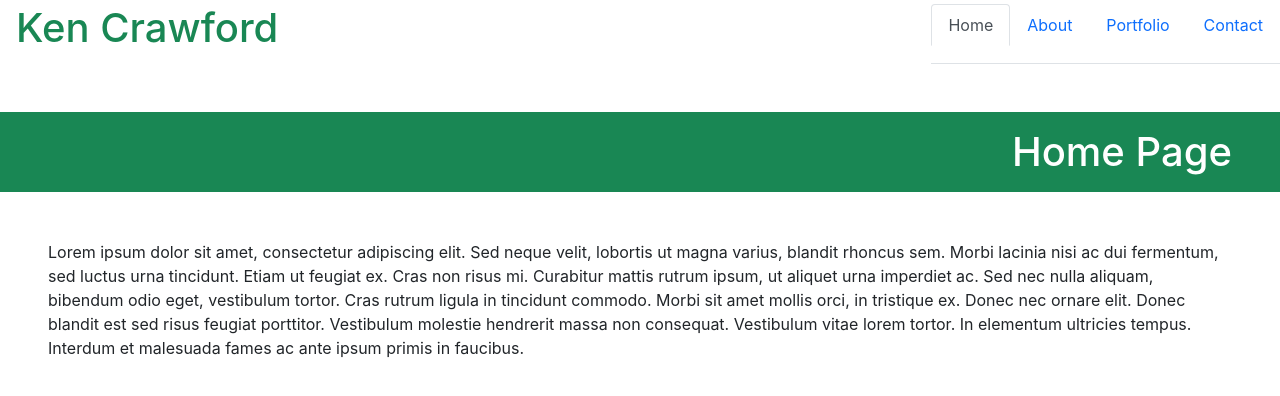
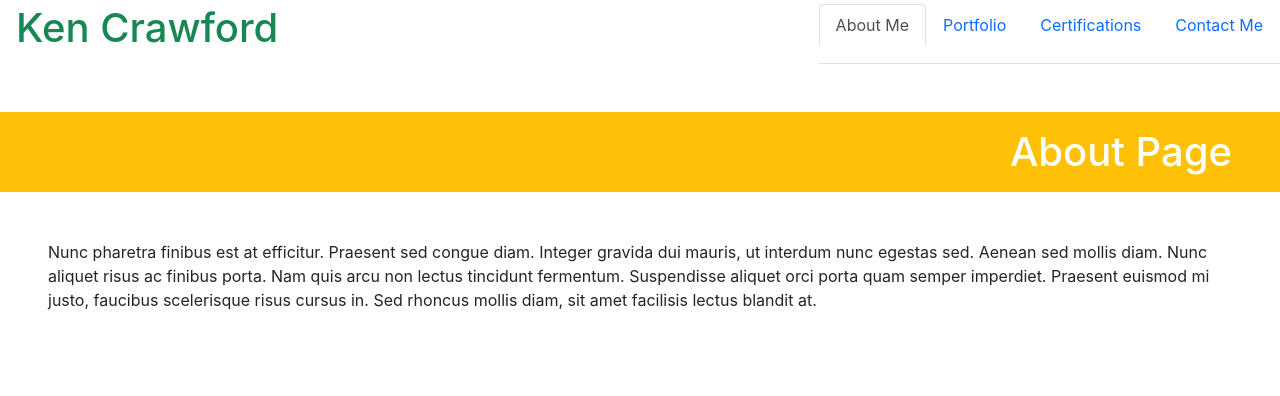
Before and after one commit to kencford/React-Portfolio, a React (Create React App) app: page / in a window 1280 px wide. Shown: the top 396 px of the page. Built offline with nearby package versions, Linux system fonts and the light colour scheme.

Commit message:
setup framework for About, portfolio, certifications and contact pages

```diff
--- a/src/components/NavTabs.js
+++ b/src/components/NavTabs.js
@@ -10,23 +10,12 @@ function NavTabs({ currentPage, handlePageChange }) {
     <ul className="nav nav-tabs py-1 ">
       <li className="nav-item">
         <a
-          href="#home"
-          onClick={() => handlePageChange('Home')}
-          // This is a conditional (ternary) operator that checks to see if the current page is "Home"
-          // If it is, we set the current page to 'nav-link-active', otherwise we set it to 'nav-link'
-          className={currentPage === 'Home' ? 'nav-link active' : 'nav-link'}
-        >
-          Home
-        </a>
-      </li>
-      <li className="nav-item">
-        <a
           href="#about"
           onClick={() => handlePageChange('About')}
           // Check to see if the currentPage is `About`, and if so we use the active link class from bootstrap. Otherwise, we set it to a normal nav-link
           className={currentPage === 'About' ? 'nav-link active' : 'nav-link'}
         >
-          About
+          About Me
         </a>
       </li>
       <li className="nav-item">
@@ -41,12 +30,24 @@ function NavTabs({ currentPage, handlePageChange }) {
       </li>
       <li className="nav-item">
         <a
+          href="#certifications"
+          onClick={() => handlePageChange('Certifications')}
+          // This is a conditional (ternary) operator that checks to see if the current page is "Certifications"
+          // If it is, we set the current page to 'nav-link-active', otherwise we set it to 'nav-link'
+          className={currentPage === 'Certifications' ? 'nav-link active' : 'nav-link'}
+        >
+          Certifications
+        </a>
+      </li>
+      <li className="nav-item">
+        <a
           href="#contact"
           onClick={() => handlePageChange('Contact')}
           // Check to see if the currentPage is `Contact`, and if so we use the active link class from bootstrap. Otherwise, we set it to a normal nav-link
           className={currentPage === 'Contact' ? 'nav-link active' : 'nav-link'}
         >
-          Contact
+          Contact Me
+
         </a>
       </li>
     </ul>
--- a/src/components/PortfolioContainer.js
+++ b/src/components/PortfolioContainer.js
@@ -1,23 +1,23 @@
 import React, { useState } from 'react';
 import NavTabs from './NavTabs';
-import Home from './pages/Home';
 import About from './pages/About';
 import Portfolio from './pages/Portfolio';
+import Certifications from './pages/Certifications';
 import Contact from './pages/Contact';
 
 export default function PortfolioContainer() {
-  const [currentPage, setCurrentPage] = useState('Home');
+  const [currentPage, setCurrentPage] = useState('About');
 
   // This method is checking to see what the value of `currentPage` is. Depending on the value of currentPage, we return the corresponding component to render.
   const renderPage = () => {
-    if (currentPage === 'Home') {
-      return <Home />;
-    }
     if (currentPage === 'About') {
       return <About />;
     }
     if (currentPage === 'Portfolio') {
       return <Portfolio />;
+    }
+    if (currentPage === 'Certifications') {
+      return <Certifications />;
     }
     return <Contact />;
   };
--- a/src/components/pages/Home.js
+++ b/src/components/pages/Certifications.js
@@ -1,9 +1,9 @@
 import React from 'react';
 
-export default function Home() {
+export default function Certifications() {
   return (
     <div className="mt-5">
-      <h1 className="text-end px-5 mb-5 bg-success text-white py-3">Home Page</h1>
+      <h1 className="text-end px-5 mb-5 bg-success text-white py-3">Certifications Page</h1>
       <p className='px-5'>
         Lorem ipsum dolor sit amet, consectetur adipiscing elit. Sed neque
         velit, lobortis ut magna varius, blandit rhoncus sem. Morbi lacinia nisi
--- a/src/components/pages/Contact.js
+++ b/src/components/pages/Contact.js
@@ -3,7 +3,7 @@ import React from 'react';
 export default function Contact() {
   return (
     <div className="mt-5">
-      <h1 className="text-end px-5 mb-5 bg-info text-white py-3">Contact Page</h1>
+      <h1 className="text-end px-5 mb-5 bg-info text-white py-3">Contact Me</h1>
       <p className='px-5'>
         Integer cursus bibendum sem non pretium. Vestibulum in aliquet sem, quis
         molestie urna. Aliquam semper ultrices varius. Aliquam faucibus sit amet
```
